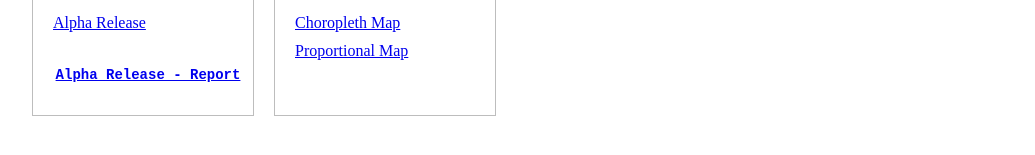
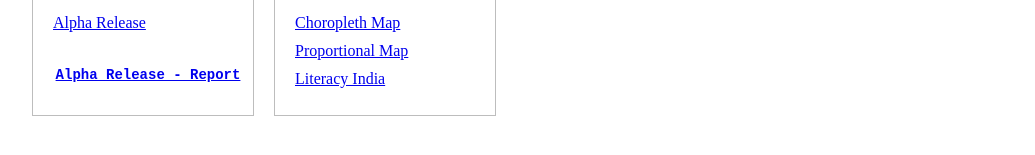
Before and after one commit to rubinjohny/rubinjohny.github.io, a plain HTML site: page index.html in a window 1280 px wide. Shown: the part 793-948 px from the top of the page, without its empty margins (26-1061 px from the left). Drawn offline with Linux system fonts and the light colour scheme.

Commit message:
added extra credit (India - literacy)

```diff
--- a/index.html
+++ b/index.html
@@ -113,6 +113,7 @@
 				<div class="sub-section">
 					<a target="_blank" href="https://bl.ocks.org/rubinjohny/2ffe5a2ad9b36fe0aa8eaeeb7ab95514">Choropleth Map</a>
 					<a target="_blank" href="https://bl.ocks.org/rubinjohny/bb1bdcbcc1ae7d17e83dcb1982d8bf8d">Proportional Map</a>
+					<a target="_blank" href="https://bl.ocks.org/rubinjohny/096a48e09154f221e3c858e7c9c17798">Literacy India</a>
 				</div>
 			</div>
 
```
